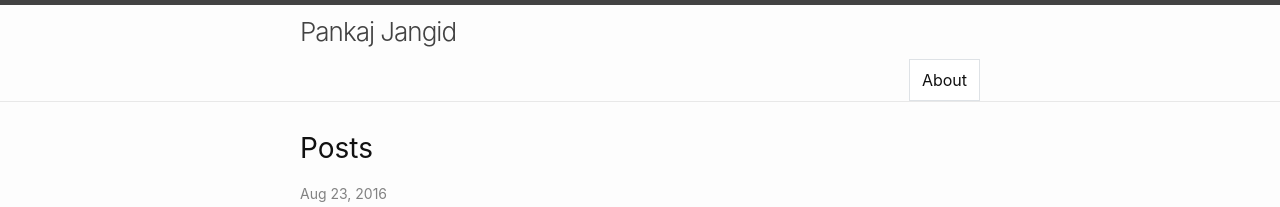
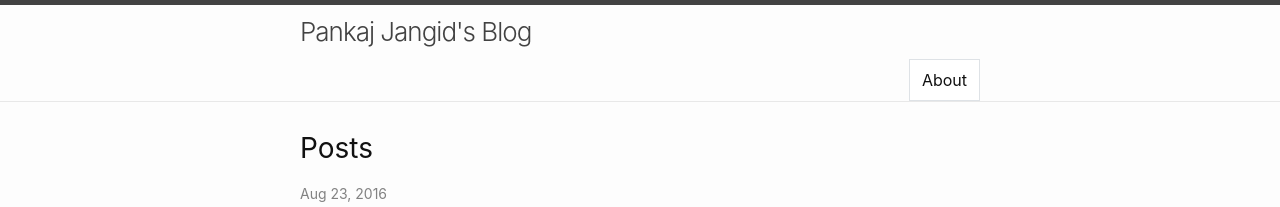
Before and after one commit to jangid/jangid.github.io, a Jekyll site: the page built from index.md, in a window 1280 px wide and 900 px high. Shown: the top 207 px of the window. Built offline with Jekyll 4.4.1, drawn with Linux system fonts in a browser that asks for light colours; some of the changed lines change nothing that is shown.

Commit message:
configured seo

```diff
--- a/_config.yml
+++ b/_config.yml
@@ -7,16 +7,18 @@
 # you will see them accessed via {{ site.title }}, {{ site.email }}, and so on.
 # You can create any custom variable you would like, and they will be accessible
 # in the templates via {{ site.myvariable }}.
-title: Pankaj Jangid
+title: Pankaj Jangid's Blog
 email: pankaj.jangid@gmail.com
 description: >- # this means to ignore newlines until "baseurl:"
     I am an entrepreneur. I am writing code since 1996 and consider
     myself a geek. I am a big fan of Indian Prime Minister
     Narendra Damodardas Modi.
+lang: en_IN
+github:
+    url: "https://jangid.github.io/"
+    username: jangid
 baseurl: "" # the subpath of your site, e.g. /blog
-url: "https://jangid.github.io/"
-twitter_username: jangid
-github_username:  jangid
+logo: /assets/img/profile.jpg
 
 # Build settings
 markdown: kramdown
@@ -26,8 +28,32 @@
     - jekyll-seo-tag
 
 google_analytics: UA-309724-6
+
+# Social
+social:
+    name: Pankaj Jangid
+    links:
+        - https://twitter.com/jangid
+        - https://facebook.com/jangid
+        - https://www.linkedin.com/in/pankaj-jangid
+        - https://www.quora.com/profile/Pankaj-Jangid
+        - https://github.com/jangid
+        - https://keybase.io/jangid
 disqus:
     shortname: jangid
+twitter:
+    username: jangid
+    card: summary
+facebook:
+    app_id: 845938482432716
+    publisher: jangid
+    admins: jangid4friends
+
+# site verifications
+webmaster_verifications:
+    google: lUT5I0PVRJkswd5R-3Uv4n9cx2gXaykjYxHijT_27jU
+    bing: 1E7803D02F0348CB9D29B3612207C2CB
+    yandex: 47102ceb8901d6b2
 
 # Exclude from processing.
 # The following items will not be processed, by default. Create a custom list
--- a/_includes/social.html
+++ b/_includes/social.html
@@ -2,12 +2,12 @@
   {%- if site.dribbble_username -%}<li><a href="https://dribbble.com/{{ site.dribbble_username| cgi_escape | escape }}"><svg class="svg-icon"><use xlink:href="{{ '/assets/minima-social-icons.svg#dribbble' | relative_url }}"></use></svg> <span class="username">{{ site.dribbble_username| escape }}</span></a></li>{%- endif -%}
   {%- if site.facebook_username -%}<li><a href="https://www.facebook.com/{{ site.facebook_username| cgi_escape | escape }}"><svg class="svg-icon"><use xlink:href="{{ '/assets/minima-social-icons.svg#facebook' | relative_url }}"></use></svg> <span class="username">{{ site.facebook_username| escape }}</span></a></li>{%- endif -%}
   {%- if site.flickr_username -%}<li><a href="https://www.flickr.com/photos/{{ site.flickr_username| cgi_escape | escape }}"><svg class="svg-icon"><use xlink:href="{{ '/assets/minima-social-icons.svg#flickr' | relative_url }}"></use></svg> <span class="username">{{ site.flickr_username| escape }}</span></a></li>{%- endif -%}
-  {%- if site.github_username -%}<li><a href="https://github.com/{{ site.github_username| cgi_escape | escape }}"><svg class="svg-icon"><use xlink:href="{{ '/assets/minima-social-icons.svg#github' | relative_url }}"></use></svg> <span class="username">{{ site.github_username| escape }}</span></a></li>{%- endif -%}
+  {%- if site.github.username -%}<li><a href="https://github.com/{{ site.github.username| cgi_escape | escape }}"><svg class="svg-icon"><use xlink:href="{{ '/assets/minima-social-icons.svg#github' | relative_url }}"></use></svg> <span class="username">{{ site.github.username| escape }}</span></a></li>{%- endif -%}
   {%- if site.instagram_username -%}<li><a href="https://instagram.com/{{ site.instagram_username| cgi_escape | escape }}"><svg class="svg-icon"><use xlink:href="{{ '/assets/minima-social-icons.svg#instagram' | relative_url }}"></use></svg> <span class="username">{{ site.instagram_username| escape }}</span></a></li>{%- endif -%}
   {%- if site.linkedin_username -%}<li><a href="https://www.linkedin.com/in/{{ site.linkedin_username| cgi_escape | escape }}"><svg class="svg-icon"><use xlink:href="{{ '/assets/minima-social-icons.svg#linkedin' | relative_url }}"></use></svg> <span class="username">{{ site.linkedin_username| escape }}</span></a></li>{%- endif -%}
   {%- if site.pinterest_username -%}<li><a href="https://www.pinterest.com/{{ site.pinterest_username| cgi_escape | escape }}"><svg class="svg-icon"><use xlink:href="{{ '/assets/minima-social-icons.svg#pinterest' | relative_url }}"></use></svg> <span class="username">{{ site.pinterest_username| escape }}</span></a></li>{%- endif -%}
   {%- for mst in site.mastodon -%}{%- if mst.username and mst.instance -%}<li><a href="https://{{ mst.instance| cgi_escape | escape}}/@{{mst.username}}"><svg class="svg-icon"><use xlink:href="{{ '/assets/minima-social-icons.svg#mastodon' | relative_url }}"></use></svg> <span class="username">{{ mst.username|escape }}</span></a></li>{%- endif -%}{%- endfor -%}
-  {%- if site.twitter_username -%}<li><a href="https://www.twitter.com/{{ site.twitter_username| cgi_escape | escape }}"><svg class="svg-icon"><use xlink:href="{{ '/assets/minima-social-icons.svg#twitter' | relative_url }}"></use></svg> <span class="username">{{ site.twitter_username| escape }}</span></a></li>{%- endif -%}
+  {%- if site.twitter.username -%}<li><a href="https://www.twitter.com/{{ site.twitter.username| cgi_escape | escape }}"><svg class="svg-icon"><use xlink:href="{{ '/assets/minima-social-icons.svg#twitter' | relative_url }}"></use></svg> <span class="username">{{ site.twitter.username| escape }}</span></a></li>{%- endif -%}
   {%- if site.youtube_username -%}<li><a href="https://youtube.com/{{ site.youtube_username| cgi_escape | escape }}"><svg class="svg-icon"><use xlink:href="{{ '/assets/minima-social-icons.svg#youtube' | relative_url }}"></use></svg> <span class="username">{{ site.youtube_username| escape }}</span></a></li>{%- endif -%}
   {%- if site.googleplus_username -%}<li><a href="https://plus.google.com/{{ site.googleplus_username| escape }}"><svg class="svg-icon"><use xlink:href="{{ '/assets/minima-social-icons.svg#googleplus' | relative_url }}"></use></svg> <span class="username">{{ site.googleplus_username| escape }}</span></a></li>{%- endif -%}
   {%- if site.rss -%}<li><a href="{{ 'feed.xml' | relative_url }}"><svg class="svg-icon"><use xlink:href="{{ '/assets/minima-social-icons.svg#rss' | relative_url }}"></use></svg> <span>{{ site.rss | escape }}</span></a></li>{%- endif -%}
```
Also changed, not shown: 1 other file.
